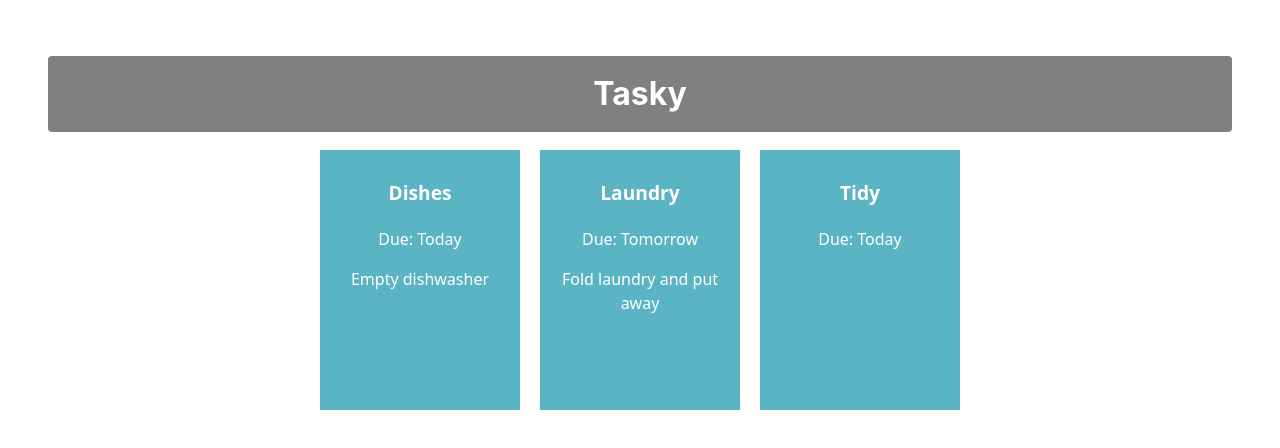
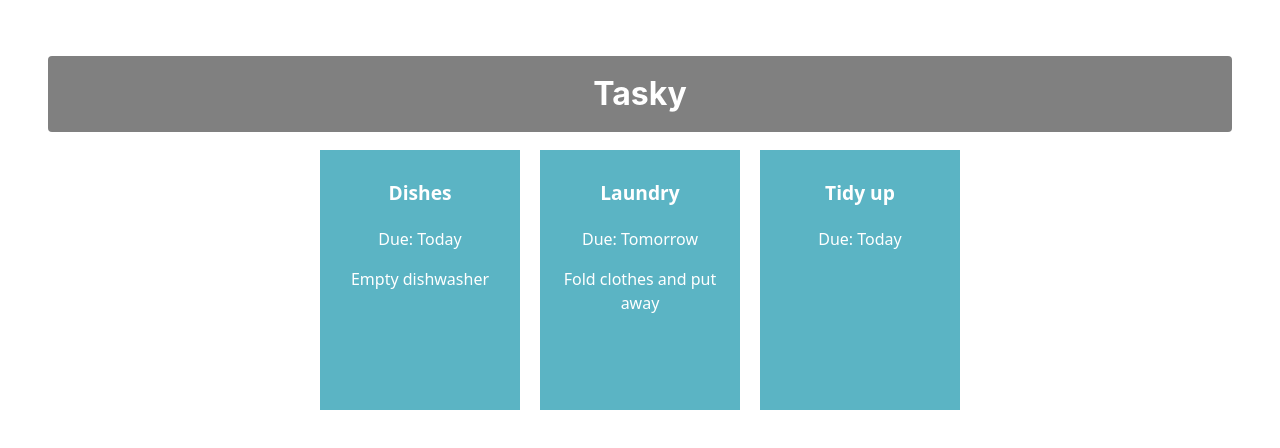
Before and after one commit to VyrTtZ/react-basic-labs-s1-2026-20113304, a React (Vite) app in the folder tasky/: page / in a window 1280 px wide. Shown: the top 448 px of the page. Built offline with nearby package versions, Linux system fonts and the light colour scheme.

Commit message:
Added task state

```diff
--- a/tasky/src/App.jsx
+++ b/tasky/src/App.jsx
@@ -1,15 +1,25 @@
 import './App.css';
 import Task from './assets/components/Task';
+import {useState } from "react";
 
 function App() {
+
+  const [ taskState, setTaskState ] = useState({
+    tasks: [
+      { title:"Dishes", description: "Empty dishwasher", deadline: "Today" },
+      { title: "Laundry", description: "Fold clothes and put away", deadline: "Tomorrow" },
+      { title: "Tidy up", deadline: "Today" }
+    ]
+  });
   return (
     <div className="container">
       <h1>Tasky</h1>
-      <Task title="Dishes" deadline="Today" description="Empty dishwasher" />
-      <Task title="Laundry" deadline="Tomorrow" description="Fold laundry and put away"/>
-      <Task title="Tidy" deadline="Today" />
+      <Task title={taskState.tasks[0].title} deadline={taskState.tasks[0].deadline} description={taskState.tasks[0].description} />
+      <Task title={taskState.tasks[1].title} deadline={taskState.tasks[1].deadline} description={taskState.tasks[1].description} />
+      <Task title={taskState.tasks[2].title} deadline={taskState.tasks[2].deadline} description={taskState.tasks[2].description} />
     </div>
   );
+
 }
 
 export default App;
```
